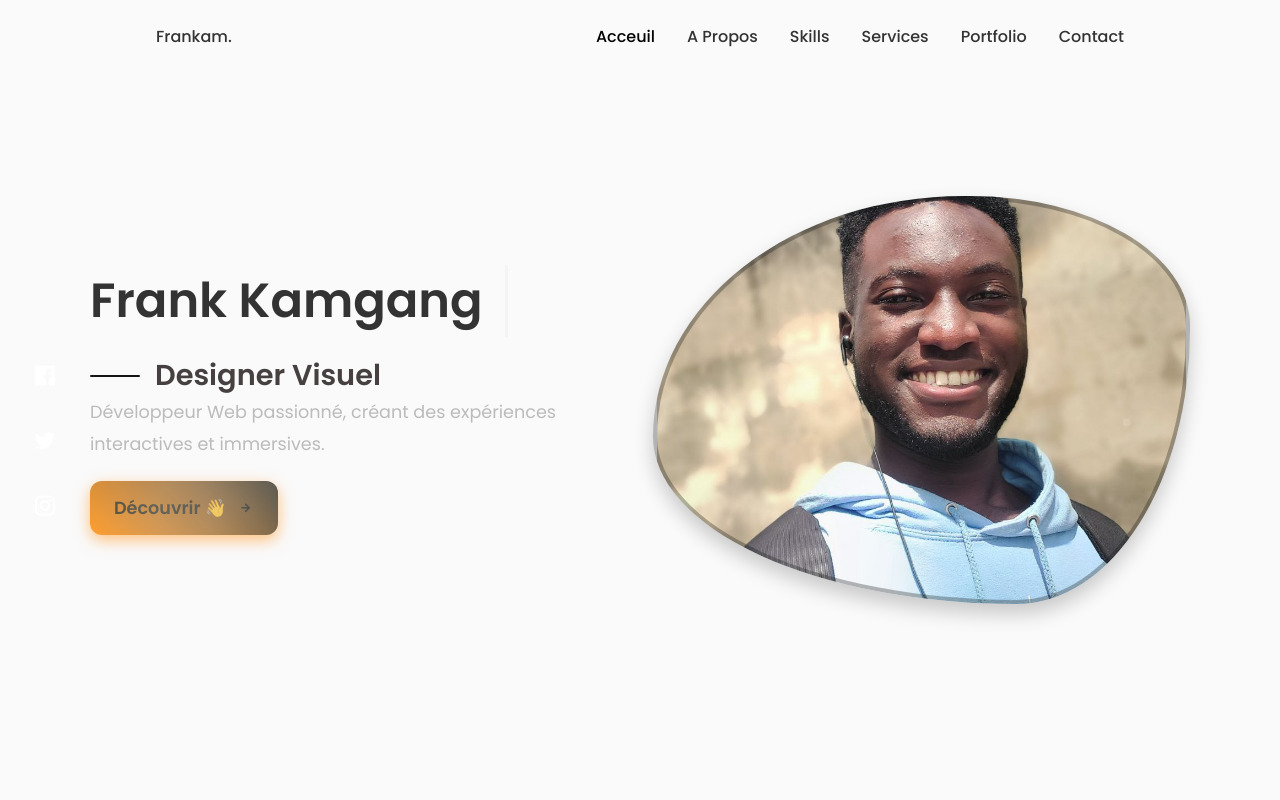
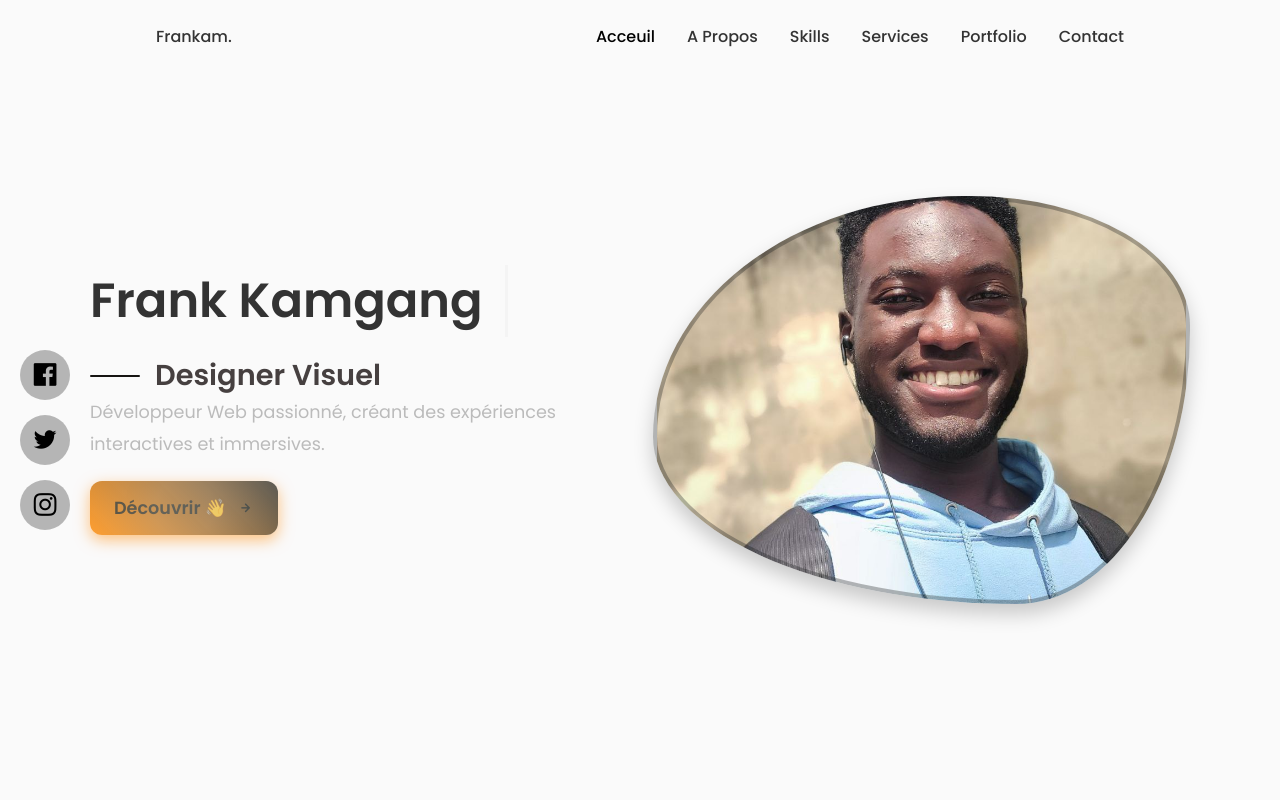
Before and after one commit to Frankam487/my-own-web-site, a React (Vite) app: page / in a window 1280 px wide. Shown: the top 800 px of the page. Built offline with nearby package versions, Linux system fonts and the light colour scheme.

Commit message:
icons changed

```diff
--- a/src/components/home/Home.jsx
+++ b/src/components/home/Home.jsx
@@ -1,4 +1,5 @@
 
+import "./iconss.css";
 import "./home.css";
 const Home = () => {
   return (
--- a/src/components/home/home.css
+++ b/src/components/home/home.css
@@ -185,44 +185,7 @@ border: 4px solid rgba(21, 23, 23, 0.309);
   to { opacity: 1; transform: translateY(0); }
 }
 
-.icons {
-  position: fixed;
-  left: 20px;
-  top: 55%;
-  transform: translateY(-50%);
-  display: flex;
-  flex-direction: column;
-  gap: 15px;
-  z-index: 1000;
-}
 
-.icons a {
-  display: flex;
-  align-items: center;
-  justify-content: center;
-  width: 50px;
-  height: 50px;
-  border-radius: 50%;
-  background: rgba(255, 255, 255, 0.1);
-
-  transition: all 0.3s ease-in-out;
-  box-shadow: 0 4px 10px rgba(255, 255, 255, 0.1);
-}
- .icons i {
-  font-size: 1.5rem;
-  color: white;
-  transition: transform 0.3s ease-in-out, color 0.3s;
-}
-
-.icons a:hover {
-  transform: scale(1.1);
-  box-shadow: 0 4px 20px rgba(255, 204, 0, 0.7);
-}
-
-.icons a:hover i {
-  color: #ffcc00;
-  transform: rotate(10deg);
-}
 
 
 @media (max-width: 768px) {
--- a/src/components/home/iconss.css
+++ b/src/components/home/iconss.css
@@ -0,0 +1,38 @@
+.icons {
+  position: fixed;
+  left: 20px;
+  top: 55%;
+  transform: translateY(-50%);
+  display: flex;
+  flex-direction: column;
+  gap: 15px;
+  z-index: 1000;
+}
+
+.icons a {
+  display: flex;
+  align-items: center;
+  justify-content: center;
+  width: 50px;
+  height: 50px;
+  border-radius: 50%;
+  background: rgba(0, 0, 0, 0.275);
+
+  transition: all 0.3s ease-in-out;
+  box-shadow: 0 4px 10px rgba(255, 255, 255, 0.1);
+}
+ .icons i {
+  font-size: 1.7rem;
+  color: rgb(0, 0, 0);
+  transition: transform 0.3s ease-in-out, color 0.3s;
+}
+
+.icons a:hover {
+  transform: scale(1.1);
+  box-shadow: 0 4px 20px rgba(33, 31, 25, 0.7);
+}
+
+.icons a:hover i {
+  color: #00c8ff;
+  transform: rotate(10deg);
+}
```
